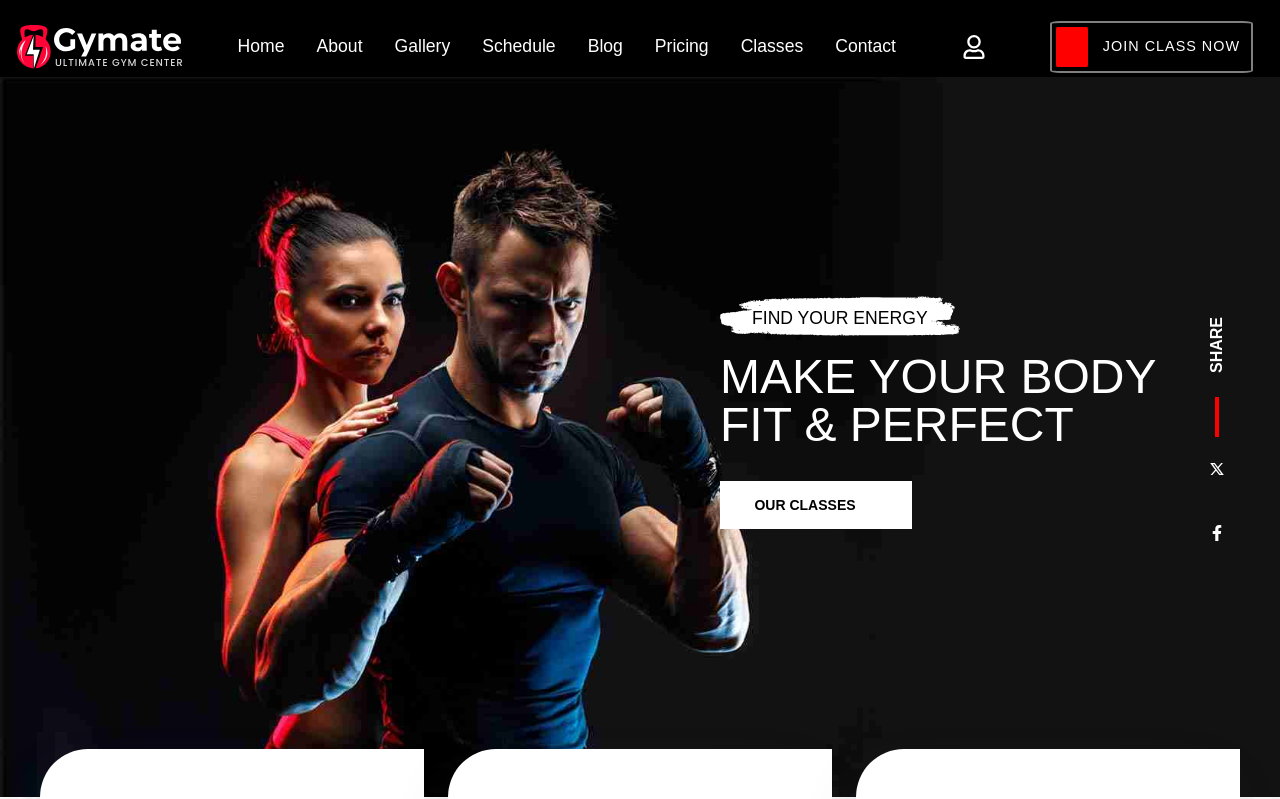
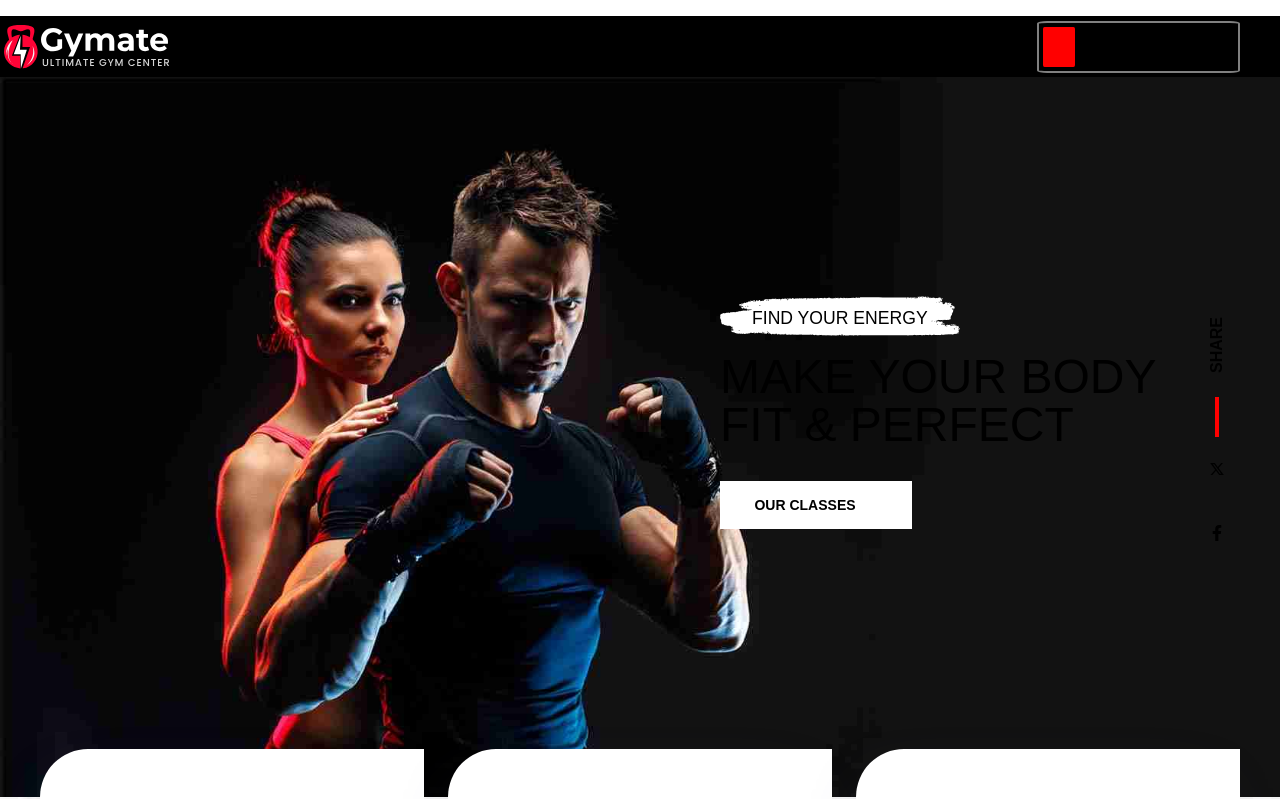
Before and after one commit to PawelWydra/Gymate-main, a React (Create React App) app: page / in a window 1280 px wide. Shown: the top 799 px of the page. Built offline with nearby package versions, Linux system fonts and the light colour scheme; some icons are missing.

Commit message:
ref: remove unused css

```diff
--- a/src/App.js
+++ b/src/App.js
@@ -1,4 +1,3 @@
-import "./app.css";
 import Blog from "./components/blog/blog";
 import Bmi from "./components/bmi/bmi";
 import ChooseUs from "./components/choose-us/chooseUs";
@@ -13,7 +12,7 @@ import TrainersAndTestimonials from "./components/trainers/trainers";
 
 function App() {
   return (
-    <div className="main-wrapper">
+    <div className=" bg-black ">
       <Navbar />
       <Title />
       <Introduce />
--- a/src/app.css
+++ /dev/null
@@ -1,8 +0,0 @@
-
-.main-wrapper {
-  display: flex;
-  justify-content: center;
-  align-items: center;
-  flex-direction: column;
-  width: 100%;
-}
--- a/src/index.css
+++ b/src/index.css
@@ -7,17 +7,3 @@ body {
   padding: 0;
   font-family: Montserrat, sans-serif;
 }
-
-p {
-  margin: 0;
-  padding: 0;
-}
-
-#root {
-  display: flex;
-  justify-content: center;
-  align-items: center;
-  flex-direction: column;
-  background-color: #000000;
-  color: #fff;
-}
```
